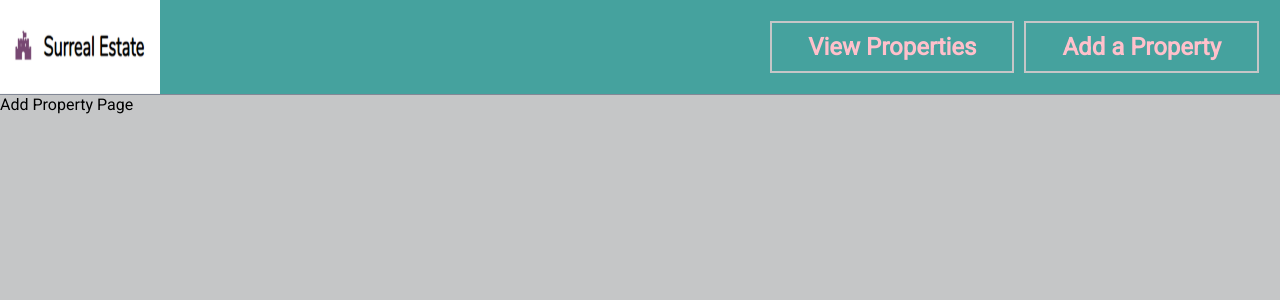
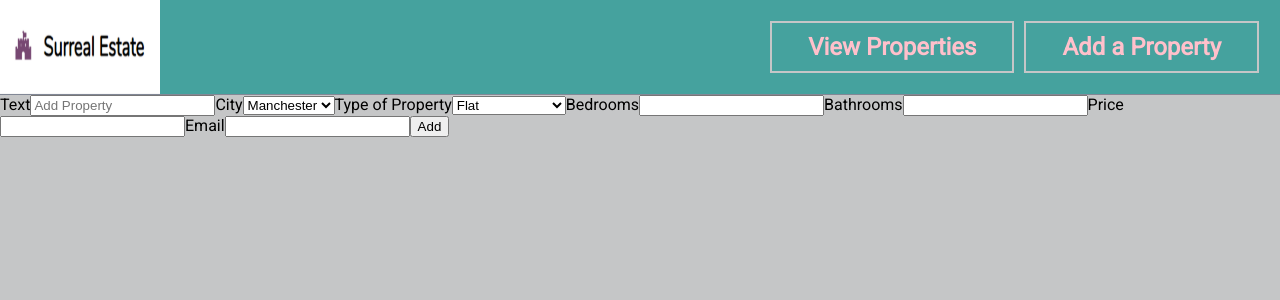
Before and after one commit to btomo86/surreal-estate, a React (Create React App) app: page /add-property in a window 1280 px wide. Shown: the top 300 px of the page. Built offline with nearby package versions, Linux system fonts and the light colour scheme.

Commit message:
add property completed just needs styling

```diff
--- a/src/components/AddProperty.js
+++ b/src/components/AddProperty.js
@@ -1,10 +1,116 @@
-import React from "react";
+import React, { useState } from "react";
+import "../styles/AddProperty.css";
 
 const AddProperty = () => {
+  const initialState = {
+    fields: {
+      title: "",
+      city: "manchester",
+    },
+  };
+
+  const [fields, setFields] = useState(initialState.fields);
+
+  const handleAddProperty = (event) => {
+    event.preventDefault();
+    console.log(fields);
+  };
+
+  const handleFieldChange = (event) => {
+    setFields({ ...fields, [event.target.name]: event.target.value });
+  };
+
   return (
-    <>
-      <div>Add Property Page</div>
-    </>
+    <div className="AddProperty">
+      <form onSubmit={handleAddProperty}>
+        <label htmlFor="title">
+          Text
+          <input
+            id="title"
+            name="title"
+            value={fields.title}
+            type="text"
+            placeholder="Add Property"
+            onChange={handleFieldChange}
+          />
+        </label>
+        <label htmlFor="city">
+          City
+          <select
+            id="city"
+            name="city"
+            value={fields.city}
+            onChange={handleFieldChange}
+          >
+            <option value="Manchester">Manchester</option>
+            <option value="Leeds">Leeds</option>
+            <option value="Sheffield">Sheffield</option>
+            <option value="Liverpool">Liverpool</option>
+          </select>
+        </label>
+        <label htmlFor="type">
+          Type of Property
+          <select
+            id="type"
+            name="type"
+            value={fields.type}
+            onChange={handleFieldChange}
+          >
+            <option value="Flat">Flat</option>
+            <option value="Detached">Detached</option>
+            <option value="Semi-Detached">Semi-Detached</option>
+            <option value="Terraced">Terraced</option>
+            <option value="End of Terrace">End of Terrace</option>
+            <option value="Cottage">Cottage</option>
+            <option value="Bungalow">Bungalow</option>
+          </select>
+        </label>
+        <label htmlFor="bedrooms">
+          Bedrooms
+          <input
+            id="bedrooms"
+            name="bedrooms"
+            value={fields.bedrooms}
+            type="text"
+            onChange={handleFieldChange}
+          />
+        </label>
+        <label htmlFor="bathrooms">
+          Bathrooms
+          <input
+            id="bathrooms"
+            name="bathrooms"
+            value={fields.bathrooms}
+            type="text"
+            onChange={handleFieldChange}
+          />
+        </label>
+        <label htmlFor="Price">
+          Price
+          <input
+            id="price"
+            name="price"
+            value={fields.price}
+            type="text"
+            onChange={handleFieldChange}
+          />
+        </label>
+        <label htmlFor="email">
+          Email
+          <input
+            id="email"
+            name="email"
+            value={fields.email}
+            type="text"
+            onChange={handleFieldChange}
+            required
+          />
+        </label>
+        <button className="add-prop-button" type="submit">
+          Add
+        </button>
+      </form>
+    </div>
   );
 };
 
--- a/src/styles/NavBar.css
+++ b/src/styles/NavBar.css
@@ -46,3 +46,7 @@
   color: pink;
   text-decoration: none;
 }
+
+a:visited {
+  color: #66fcf1;
+}
```
Also changed, not shown: src/styles/AddProperty.css (added), 1 other file (tests, documents, lock files or other folders).
